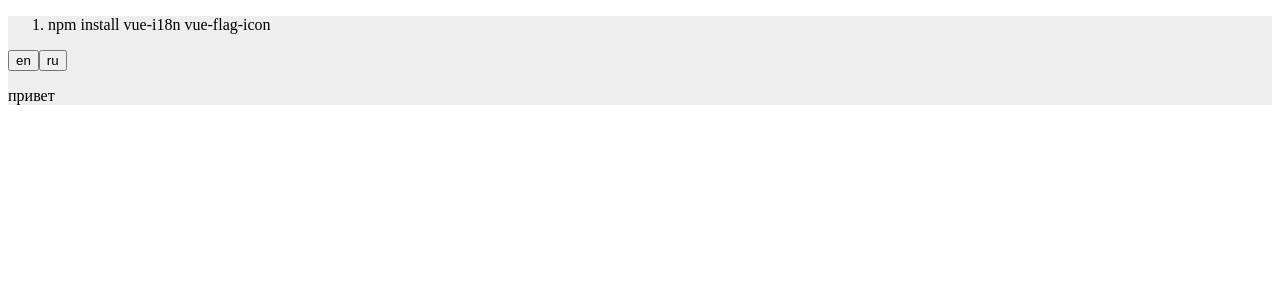
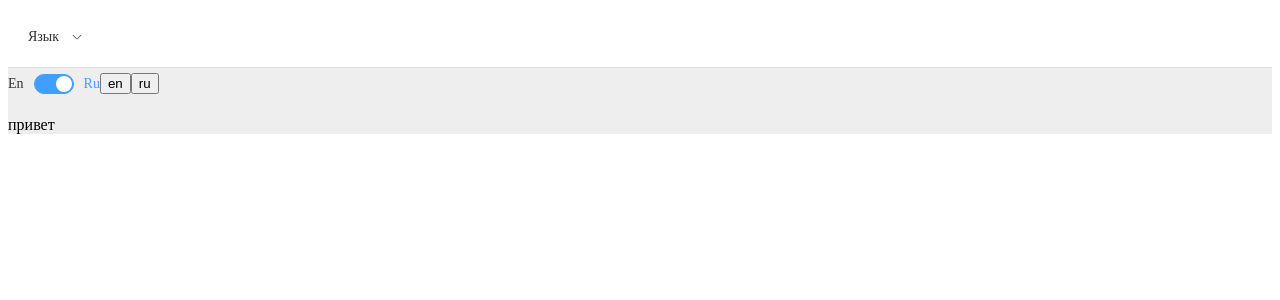
Before and after one commit to sowlru/vue-test, a Vue app: page / in a window 1280 px wide. Shown: the top 300 px of the page. Built offline with nearby package versions, Linux system fonts and the light colour scheme.

Commit message:
Add setLocale function in el-menu

```diff
--- a/src/i18n/i18nTest.vue
+++ b/src/i18n/i18nTest.vue
@@ -1,9 +1,23 @@
 <template>
   <div class="container">
-    <ol>
+    <!-- <ol>
       <li>npm install vue-i18n vue-flag-icon</li>
-    </ol>
+    </ol> -->
     <div>
+      <el-menu
+        :default-active="activeIndex"
+        class="el-menu-demo"
+        mode="horizontal"
+        @select="handleSelect"
+      >
+        <el-sub-menu index="2">
+          <template #title>Язык</template>
+          <el-menu-item @click="setLocale('ru')" index="2-1">RU</el-menu-item>
+          <el-menu-item @click="setLocale('en')" index="2-2">EN</el-menu-item>
+        </el-sub-menu>
+      </el-menu>
+      <el-switch v-model="isRu" active-text="Ru" inactive-text="En" />
+
       <button @click="setLocale('en')">en</button>
       <button @click="setLocale('ru')">ru</button>
     </div>
@@ -13,6 +27,16 @@
 <script>
 /* eslint-disable */
 export default {
+  data() {
+    return {
+      isRu: true
+    }
+  },
+  watch: {
+    isRu(newValue) {
+      this.$i18n.locale = newValue ? 'ru' : 'en'
+    }
+  },
   methods: {
     setLocale(locale) {
       this.$i18n.locale = locale
```
Also changed, not shown: 1 other file (tests, documents, lock files or other folders).
